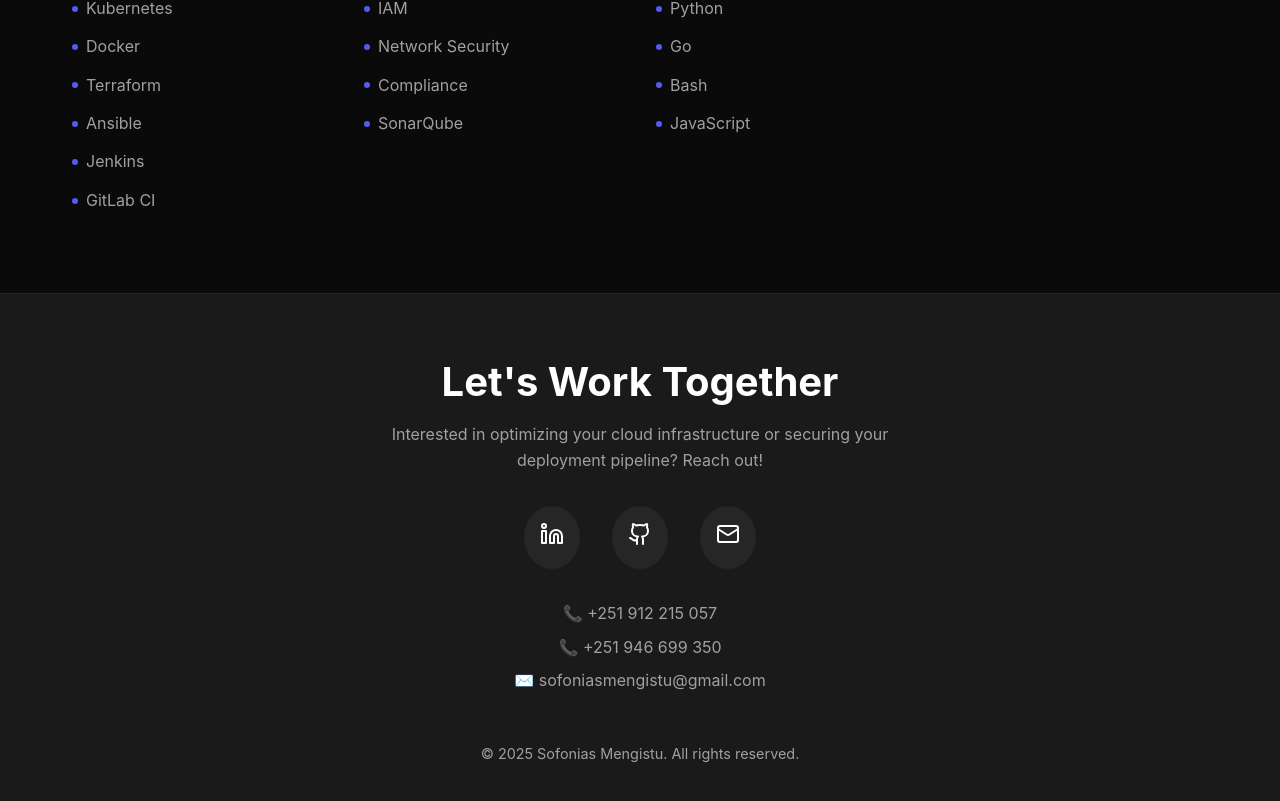
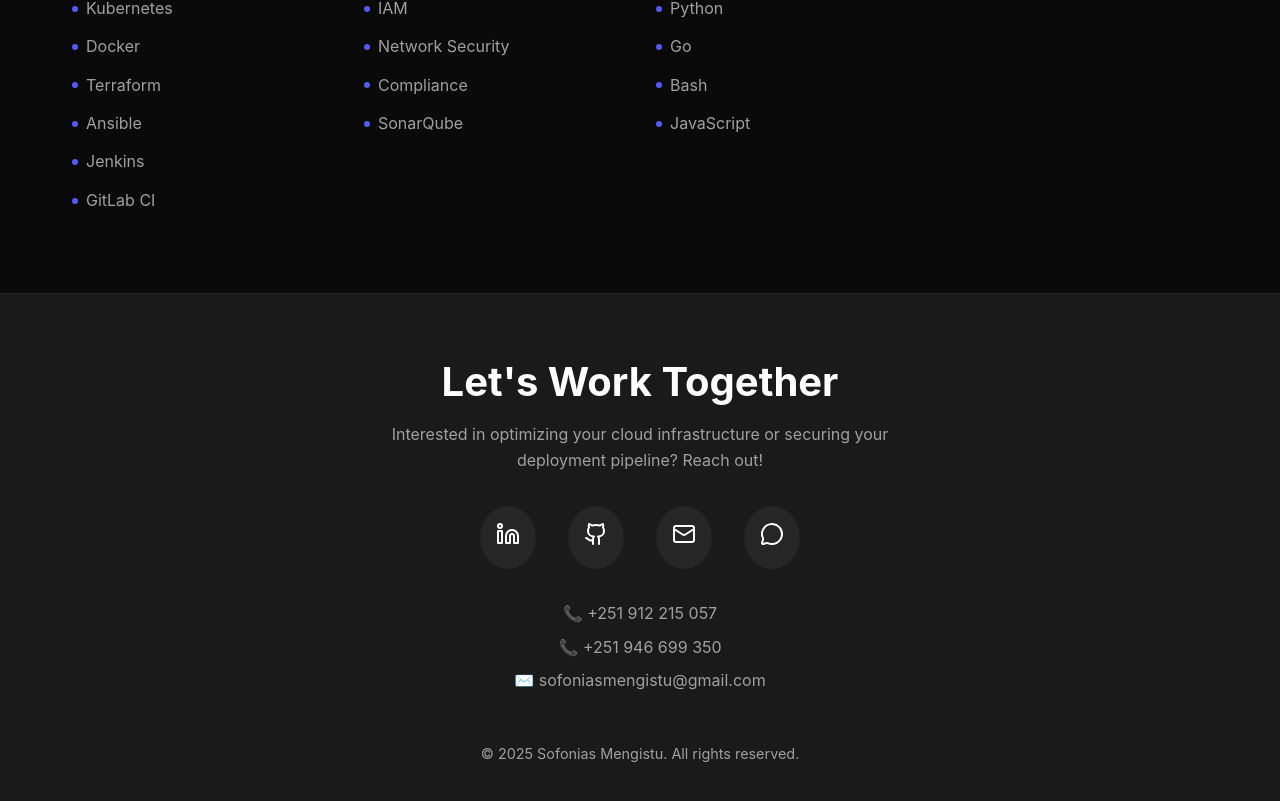
Before and after one commit to Sofoniasm/personal-portfolio, a React (Vite) app: page / in a window 1280 px wide. Shown: the part 3203-4004 px from the top of the page. Built offline with nearby package versions, Linux system fonts and the light colour scheme.

Commit message:
Add WhatsApp link and SEO keywords

```diff
--- a/index.html
+++ b/index.html
@@ -1,14 +1,20 @@
 <!doctype html>
 <html lang="en">
+
 <head>
   <meta charset="UTF-8" />
   <link rel="icon" type="image/svg+xml" href="/vite.svg" />
   <meta name="viewport" content="width=device-width, initial-scale=1.0" />
   <title>Sofonias Mengistu | Cloud & DevSecOps</title>
-    <meta name="description" content="Portfolio of Sofonias Mengistu - Kubestronaut, Cloud DevOps, and Security Specialist with 16+ years of experience." />
+  <meta name="description"
+    content="Portfolio of Sofonias Mengistu - Kubestronaut, Cloud DevOps, and Security Specialist with 16+ years of experience." />
+  <meta name="keywords"
+    content="DevOps Engineer Ethiopia, Cloud Engineer Ethiopia, Network Engineer Ethiopia, MLOps Engineer Ethiopia, Kubestronaut, Sofonias Mengistu" />
 </head>
+
 <body>
   <div id="root"></div>
   <script type="module" src="/src/main.jsx"></script>
 </body>
+
 </html>
--- a/src/components/Footer.jsx
+++ b/src/components/Footer.jsx
@@ -1,5 +1,5 @@
 import React from 'react';
-import { Github, Linkedin, Mail } from 'lucide-react';
+import { Github, Linkedin, Mail, MessageCircle } from 'lucide-react';
 
 const Footer = () => {
     return (
@@ -24,6 +24,9 @@ const Footer = () => {
                     <a href="mailto:sofoniasmengistu@gmail.com" style={{ padding: '1rem', backgroundColor: 'rgba(255,255,255,0.05)', borderRadius: '50%' }}>
                         <Mail size={24} />
                     </a>
+                    <a href="https://wa.me/251912215057" target="_blank" rel="noopener noreferrer" style={{ padding: '1rem', backgroundColor: 'rgba(255,255,255,0.05)', borderRadius: '50%' }}>
+                        <MessageCircle size={24} />
+                    </a>
                 </div>
 
                 <div style={{ marginBottom: '3rem', color: 'var(--text-secondary)' }}>
```
Lines whose indentation alone changed are shown as unchanged.
